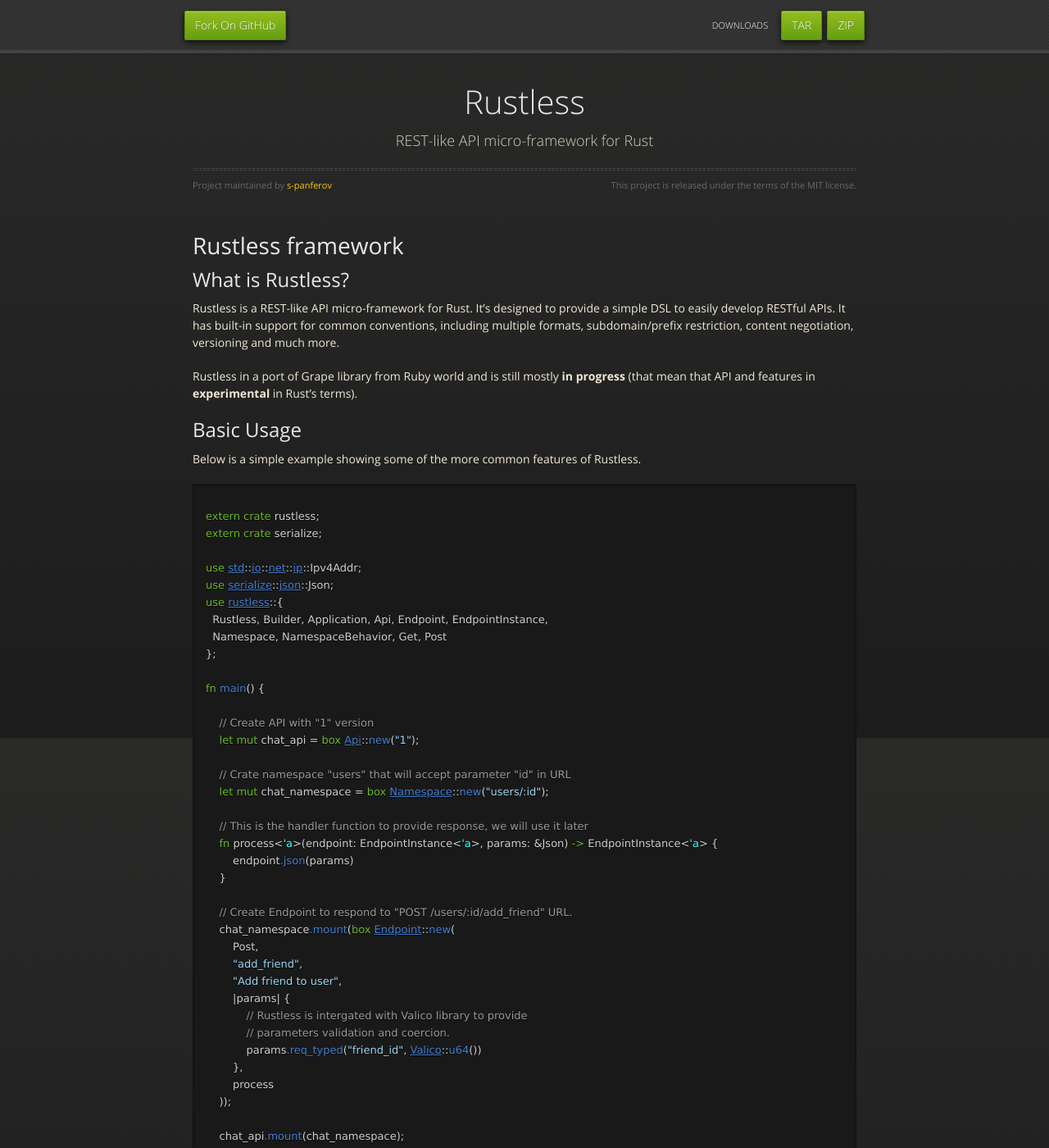
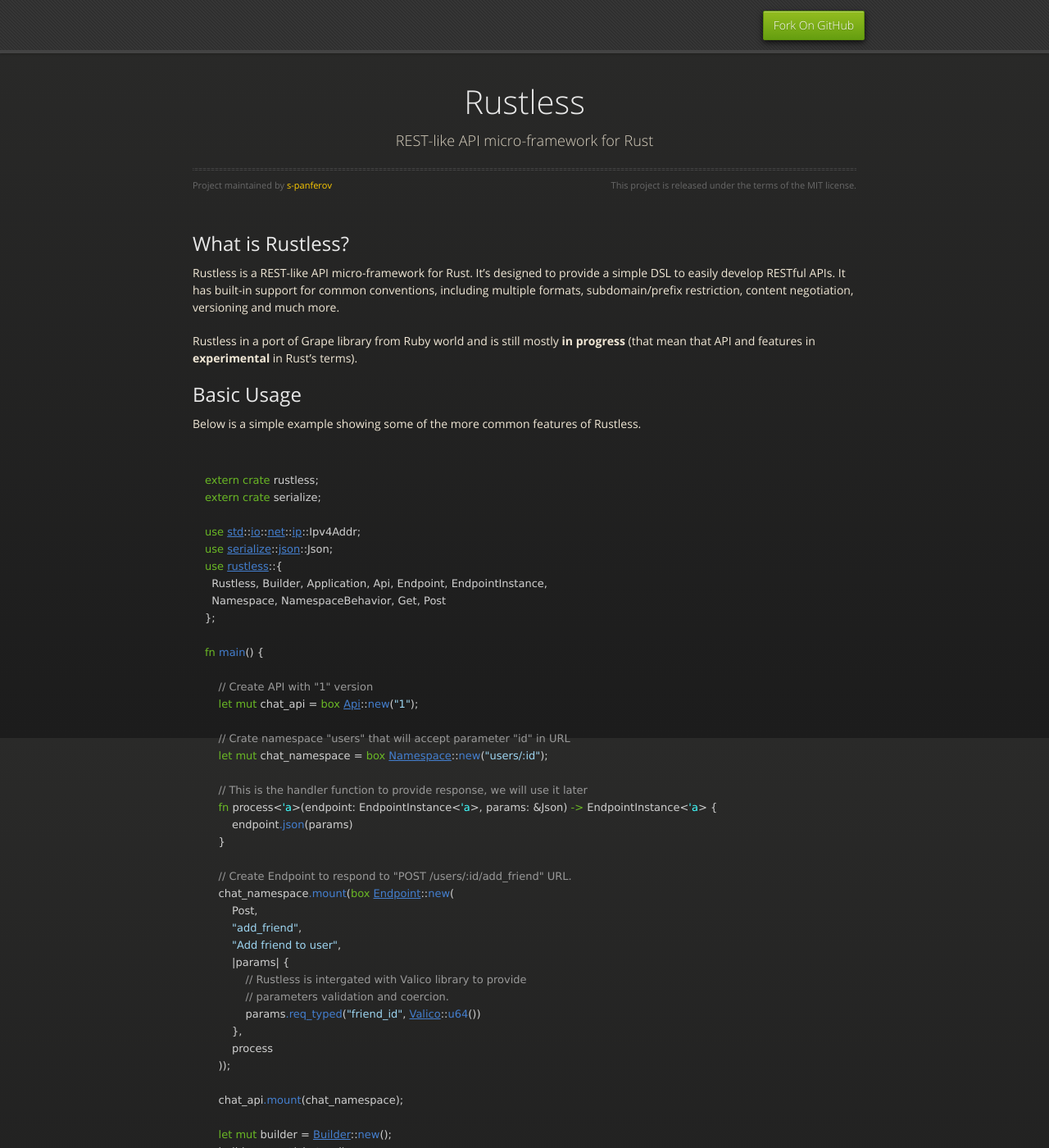
Before and after one commit to rustless/rustless.github.io, a Jekyll site: the page built from index.md, in a window 1280 px wide and 1400 px high. Shown: the whole window at 82% size. Built offline with Jekyll 4.4.1, drawn with Linux system fonts in a browser that asks for light colours; nearby versions of some CDN libraries; Markdown is read by kramdown in place of the engine named in the settings; some of the changed text lies outside the part shown.

Commit message:
Fix style and index content

```diff
--- a/_layouts/default.html
+++ b/_layouts/default.html
@@ -7,10 +7,10 @@
 
       <div id="header">
         <nav>
-          <li class="fork"><a href="https://github.com/rustless/rustless">Fork On GitHub</a></li>
-          <li class="downloads"><a href="https://github.com/rustless/rustless/zipball/master">ZIP</a></li>
+          <li class="fork downloads"><a href="https://github.com/rustless/rustless">Fork On GitHub</a></li>
+          <!-- <li class="downloads"><a href="https://github.com/rustless/rustless/zipball/master">ZIP</a></li>
           <li class="downloads"><a href="https://github.com/rustless/rustless/tarball/master">TAR</a></li>
-          <li class="title">DOWNLOADS</li>
+          <li class="title">DOWNLOADS</li> -->
         </nav>
       </div><!-- end header -->
 
--- a/index.md
+++ b/index.md
@@ -1,9 +1,6 @@
 ---
 layout: default
 ---
-
-Rustless framework
-======
 
 ## What is Rustless?
 
@@ -84,6 +81,6 @@ Endpoint and Namespace definition. See [Valico] for more info.
 ## Query strings
 
 Rustless is intergated with [rust-query] to allow smart query-string parsing
-(e.g. like `"foo[0][a]=a&foo[0][b]=b&foo[1][a]=aa&foo[1][b]=bb"`). See [rust-query] for more info.
+(e.g. like `foo[0][a]=a&foo[0][b]=b&foo[1][a]=aa&foo[1][b]=bb`). See [rust-query] for more info.
 
 [rust-query]: https://github.com/rustless/rust-query
--- a/stylesheets/styles.css
+++ b/stylesheets/styles.css
@@ -635,7 +635,6 @@ code {
   color: #efefef;
   font-size: 13px;
   margin: 0 4px;
-  padding: 4px 6px;
   -webkit-border-radius: 2px;
   -moz-border-radius: 2px;
   -ms-border-radius: 2px;
@@ -645,22 +644,11 @@ code {
 
 pre {
   padding: 8px 15px;
-  background: #191919;
-  -webkit-border-radius: 2px;
-  -moz-border-radius: 2px;
-  -ms-border-radius: 2px;
-  -o-border-radius: 2px;
-  border-radius: 2px;
-  border: 1px solid #121212;
-  -webkit-box-shadow: inset 0 1px 3px rgba(0, 0, 0, 0.3);
-  -moz-box-shadow: inset 0 1px 3px rgba(0, 0, 0, 0.3);
-  box-shadow: inset 0 1px 3px rgba(0, 0, 0, 0.3);
   overflow: auto;
   overflow-y: hidden;
 }
 pre code {
   color: #efefef;
-  text-shadow: 0px 1px 0px #000;
   margin: 0;
   padding: 0;
 }
```
